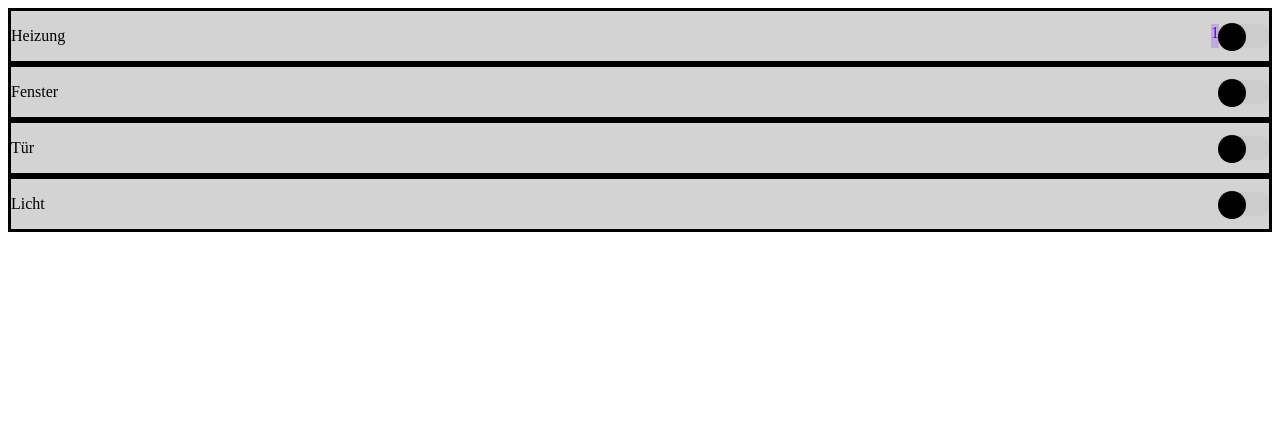
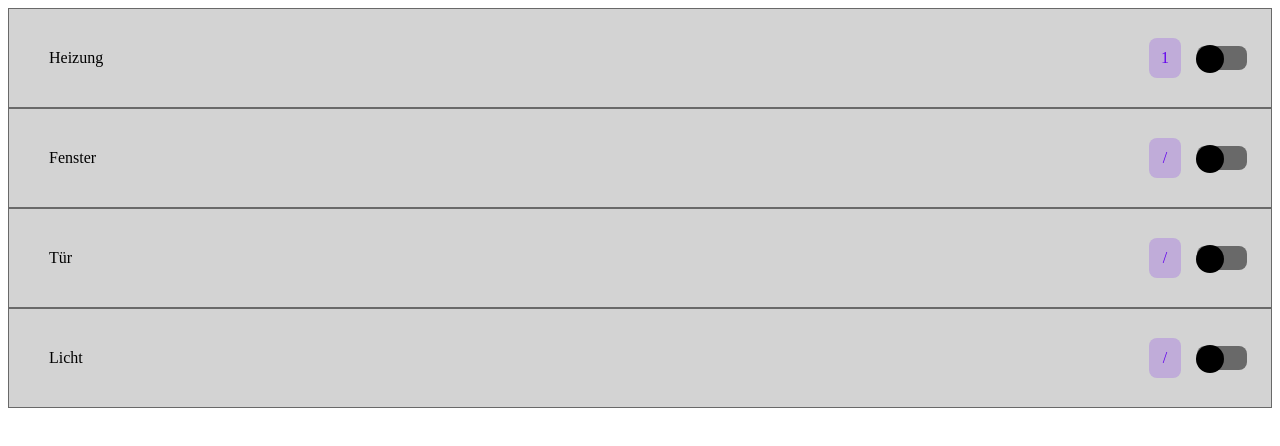
Before and after one commit to nazlixc/mmk2, a plain HTML site: page MMK2/structure/index.html in a window 1280 px wide. Drawn offline with Linux system fonts and the light colour scheme.

Commit message:
added css and html content

```diff
--- a/MMK2/structure/index.html
+++ b/MMK2/structure/index.html
@@ -9,14 +9,14 @@
     <div class="content">
         <div class="control-content">
             <div class="left-side">
-                <div class="control-icon heater-icon"></div>
-                <div class="control-text heater-text"><p>Heizung</p></div>
+                <div class="control-icon heater-icon control-padding"></div>
+                <div class="control-text heater-text control-padding"><p>Heizung</p></div>
             </div>
             <div class="right-side">
-                <div class="control-steps heater-steps">
-                    <div class="step">1</div>
+                <div class="control-steps heater-steps control-padding">
+                    <div class="step"><p>1</p></div>
                 </div>
-                <div class="control-switch heater-switch">
+                <div class="control-switch heater-switch control-padding">
                     <label class="switch">
                         <input type="checkbox">
                         <span class="slider round"></span>
@@ -26,12 +26,14 @@
         </div>
         <div class="control-content">
             <div class="left-side">
-                <div class="control-icon window-icon"></div>
-                <div class="control-text window-text"><p>Fenster</p></div>
+                <div class="control-icon window-icon control-padding"></div>
+                <div class="control-text window-text control-padding"><p>Fenster</p></div>
             </div>
             <div class="right-side">
-                <div class="control-steps window-steps"></div>
-                <div class="control-switch window-switch">
+                <div class="control-steps window-steps control-padding">
+                    <div class="step"><p>/</p></div>
+                </div>
+                <div class="control-switch window-switch control-padding">
                     <label class="switch">
                         <input type="checkbox">
                         <span class="slider round"></span>
@@ -41,12 +43,14 @@
         </div>
         <div class="control-content">
             <div class="left-side">
-                <div class="control-icon door-icon"></div>
-                <div class="control-text door-text"><p>Tür</p></div>
+                <div class="control-icon door-icon control-padding"></div>
+                <div class="control-text door-text control-padding"><p>Tür</p></div>
             </div>
             <div class="right-side">
-                <div class="control-steps door-steps"></div>
-                <div class="control-switch door-switch">
+                <div class="control-steps door-steps control-padding">
+                    <div class="step"><p>/</p></div>
+                </div>
+                <div class="control-switch door-switch control-padding">
                     <label class="switch">
                         <input type="checkbox">
                         <span class="slider round"></span>
@@ -56,12 +60,14 @@
         </div>
         <div class="control-content">
             <div class="left-side">
-                <div class="control-icon lights-icon"></div>
-                <div class="control-text lights-text"><p>Licht</p></div>
+                <div class="control-icon lights-icon control-padding"></div>
+                <div class="control-text lights-text control-padding"><p>Licht</p></div>
             </div>
             <div class="right-side">
-                <div class="control-steps lights-steps"></div>
-                <div class="control-switch lights-switch">
+                <div class="control-steps lights-steps control-padding">
+                    <div class="step"><p>/</p></div>
+                </div>
+                <div class="control-switch lights-switch control-padding">
                     <label class="switch">
                         <input type="checkbox">
                         <span class="slider round"></span>
--- a/MMK2/style/index.css
+++ b/MMK2/style/index.css
@@ -1,6 +1,7 @@
 :root {
     --main-text-color: #6200EE;
     --main-background-color: #C0ACD9;
+    --main-border-radius: 8px;
 }
 
 .content {
@@ -14,16 +15,31 @@
     align-items: center;
     justify-content: space-between;
     background-color: lightgray;
-    border: solid;
+    border: solid 0.5px dimgray;
+    padding: 16px;
 }
 
-.control-steps {
+.control-padding {
+    padding: 8px;
+}
+
+.step {
+    display: flex;
+    align-items: center;
+    justify-content: center;
     background-color: var(--main-background-color);
     color: var(--main-text-color);
+    width: 32px;
+    height: 40px;
+    border-radius: var(--main-border-radius);
 }
 
 .left-side, .right-side {
     display: flex;
+}
+
+.control-switch {
+    align-self: center;
 }
 
 /*SWITCH*/
@@ -50,7 +66,7 @@
     left: 0;
     right: 0;
     bottom: 0;
-    background-color: #ccc;
+    background-color: dimgray;
     -webkit-transition: .4s;
     transition: .4s;
 }
@@ -84,7 +100,7 @@ input:checked + .slider:before {
 
 /* Rounded sliders */
 .slider.round {
-    border-radius: 8px;
+    border-radius: var(--main-border-radius);
 }
 
 .slider.round:before {
```
